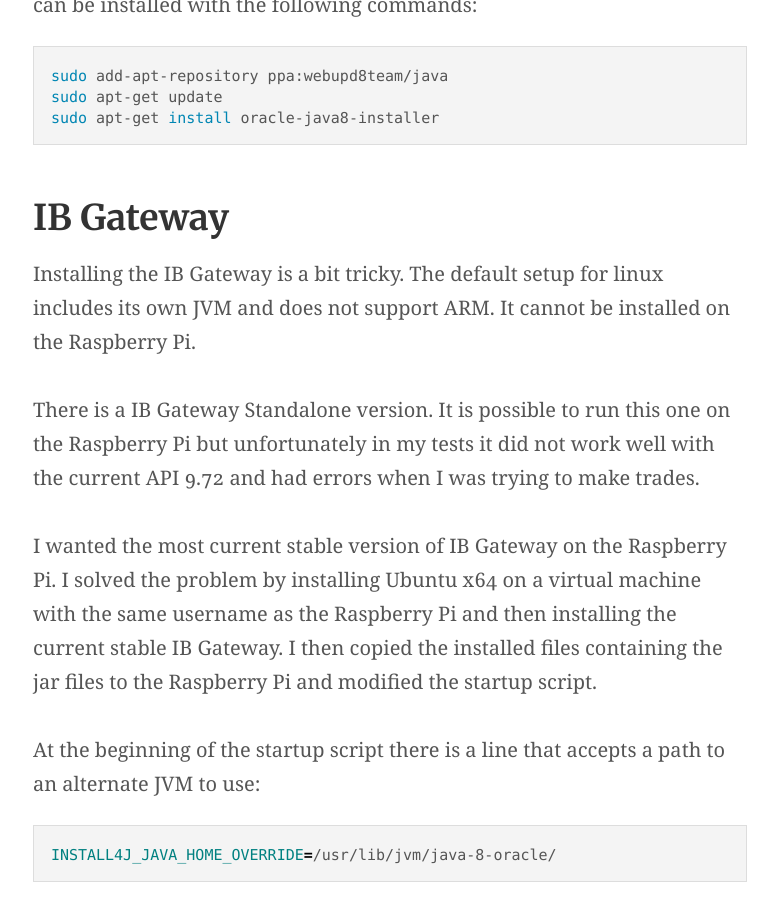
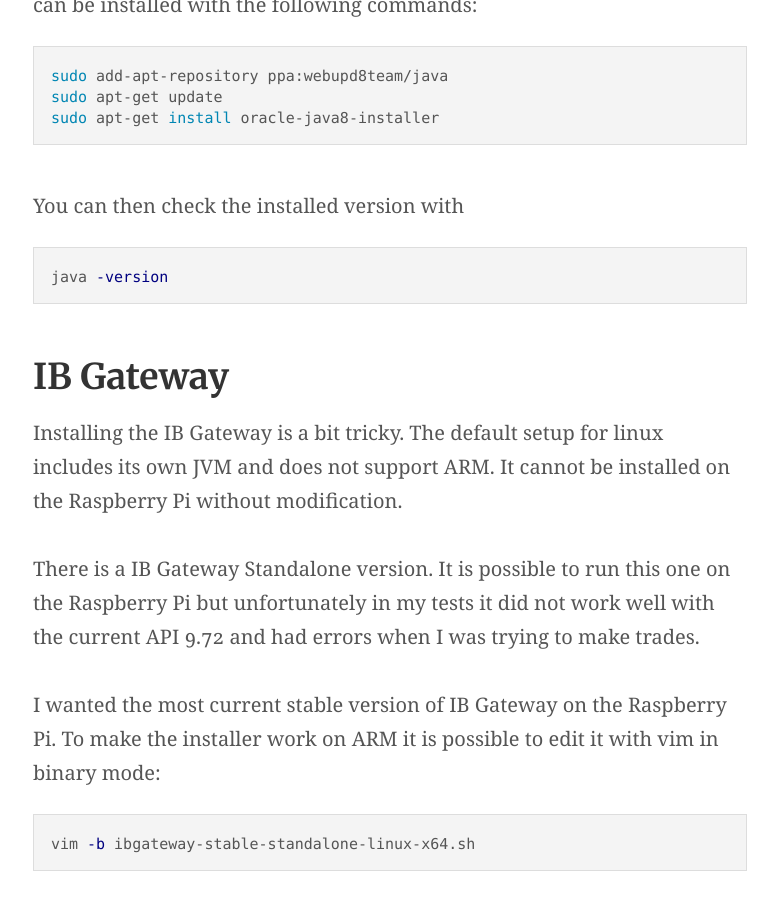
Before and after one commit to trenki2/trenki2.github.io, a Jekyll site: the page built from _posts/2018-01-04-trading-with-raspberry-pi.md, in a window 1280 px wide and 900 px high, scrolled down 2859 px. Shown: the whole window, without its empty margins (250-1028 px from the left). Built offline with Jekyll 4.4.1, drawn with Linux system fonts in a browser that asks for light colours; some of the changed text lies outside the part shown.

Commit message:
Updated Info about IB Gateway

````diff
--- a/_posts/2018-01-04-trading-with-raspberry-pi.md
+++ b/_posts/2018-01-04-trading-with-raspberry-pi.md
@@ -97,32 +97,42 @@ sudo apt-get update
 sudo apt-get install oracle-java8-installer
 ```
 
+You can then check the installed version with
+
+```bash
+java -version
+```
+
 ## IB Gateway
 
 Installing the IB Gateway is a bit tricky. The default setup for linux includes
 its own JVM and does not support ARM. It cannot be installed on the Raspberry
-Pi.
+Pi without modification.
 
 There is a IB Gateway Standalone version. It is possible to run this one on the
 Raspberry Pi but unfortunately in my tests it did not work well with the current
 API 9.72 and had errors when I was trying to make trades.
 
-I wanted the most current stable version of IB Gateway on the Raspberry Pi. I
-solved the problem by installing Ubuntu x64 on a virtual machine with the same
-username as the Raspberry Pi and then installing the current stable IB Gateway.
-I then copied the installed files containing the jar files to the Raspberry Pi
-and modified the startup script.
+I wanted the most current stable version of IB Gateway on the Raspberry Pi.
+To make the installer work on ARM it is possible to edit it with vim in binary mode:
 
-At the beginning of the startup script there is a line that accepts a path to an
-alternate JVM to use:
+```bash
+vim -b ibgateway-stable-standalone-linux-x64.sh
+```
+
+At the beginning there is a line with `INSTALL4J_JAVA_HOME_OVERRIDE`. I
+uncommented it and pointed it to the installed Java Virtual Machine.
 
 ```bash
 INSTALL4J_JAVA_HOME_OVERRIDE=/usr/lib/jvm/java-8-oracle/
 ```
-The script also contains code to test the jvm in `test_jvm()` at a specified
-location. The script does a version check which checks for a specific jvm
-version. Since the one from the ppa repository is not exactly the same as the
-one checked for in the script, I removed the checks with comments.
+
+A bit further down in the script there is a `test_jvm()` function which does a
+version check. Modifying the version numbers that are checked for, so that the
+installed jvm will be accepted, allows one to run the script.
+
+After successful installation the same modifications have to be done to the
+launcher script for IB Gateway.
 
 ## Conclusion
 
````
